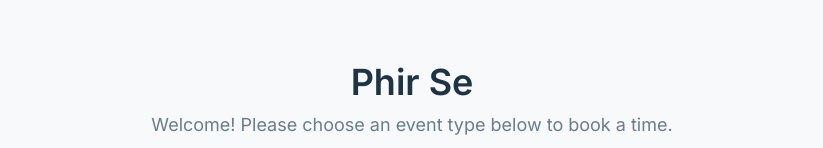
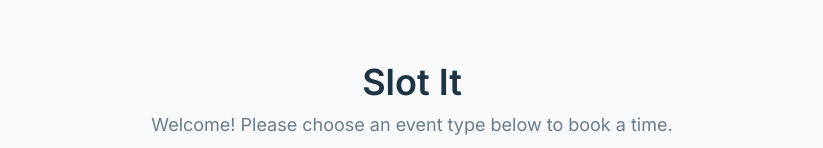
Before and after one commit to keerthivnair/event-scheduler, a React app in the folder frontend/: page / in a window 1280 px wide. Shown: the top 148 px of the page, without its empty margins (228-1051 px from the left). Built offline with nearby package versions, Linux system fonts and the light colour scheme; no server answers; the HTML template or start-up script is replaced by a standard one.

Commit message:
change name and sign

```diff
--- a/frontend/src/pages/Public/Home.jsx
+++ b/frontend/src/pages/Public/Home.jsx
@@ -12,7 +12,7 @@ export default function Home() {
   return (
     <div style={{ maxWidth: 800, margin: '60px auto', padding: '0 20px' }} className="fade-in">
       <div style={{ textAlign: 'center', marginBottom: 40 }}>
-        <h1 style={{ fontSize: 36, marginBottom: 10 }}>Phir Se</h1>
+        <h1 style={{ fontSize: 36, marginBottom: 10 }}>Slot It</h1>
         <p style={{ color: 'var(--text-muted)', fontSize: 18 }}>Welcome! Please choose an event type below to book a time.</p>
         <Link to="/admin" style={{ display: 'inline-block', marginTop: 15 }} className="btn btn-outline">Go to Admin Dashboard</Link>
       </div>
```
